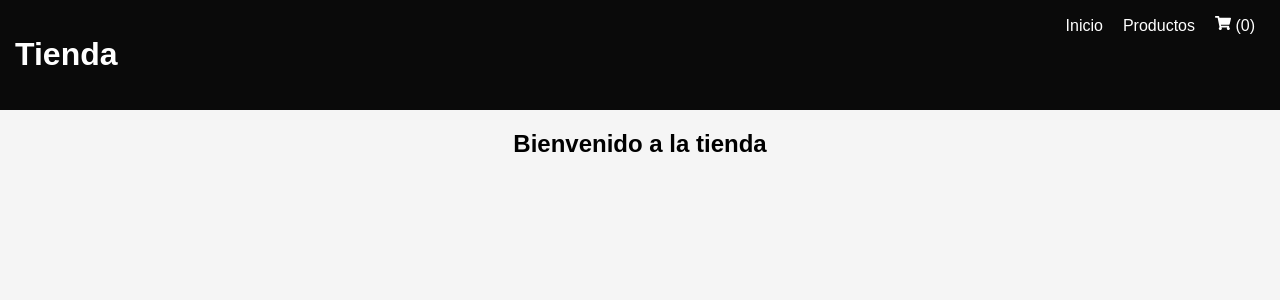
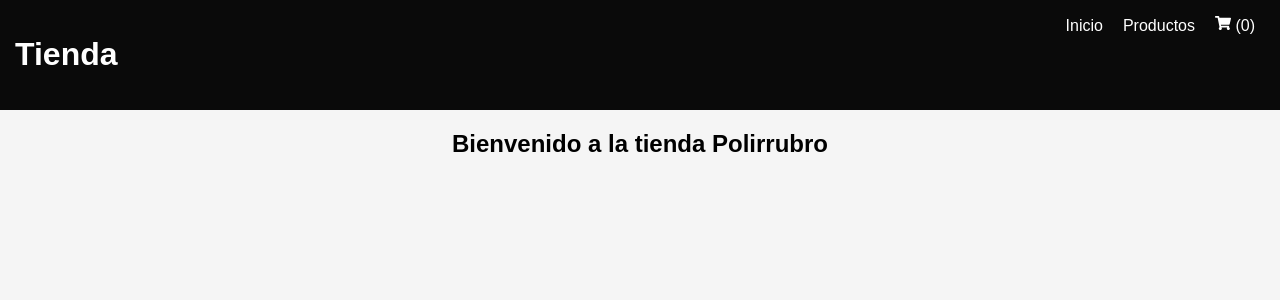
Before and after one commit to Charlesboca/polirubro-react, a React app: page / in a window 1280 px wide. Shown: the top 300 px of the page. Built offline with nearby package versions, Linux system fonts and the light colour scheme; the HTML template or start-up script is replaced by a standard one.

Commit message:
Cambio Texto Inicio

```diff
--- a/src/pages/Inicio.jsx
+++ b/src/pages/Inicio.jsx
@@ -1,3 +1,3 @@
 export default function Inicio(){
- return <h2 style={{textAlign:"center"}}>Bienvenido a la tienda</h2>
+ return <h2 style={{textAlign:"center"}}>Bienvenido a la tienda Polirrubro</h2>
 }
```
